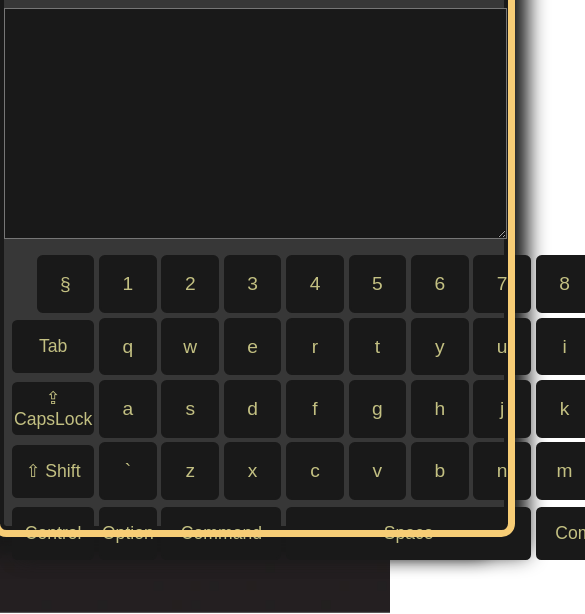
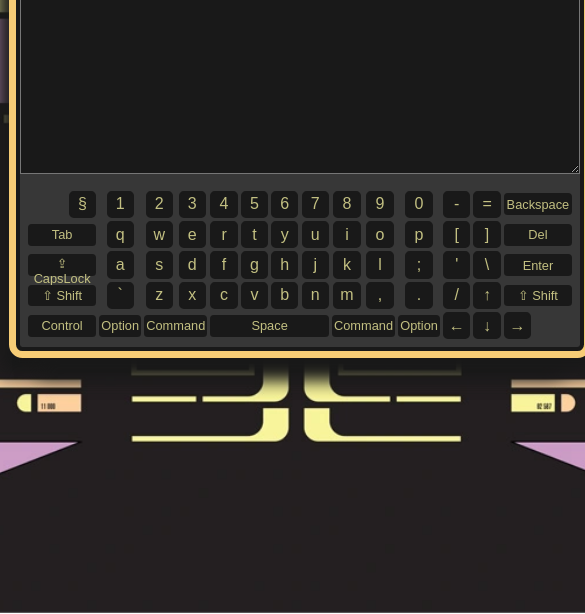
Before and after one commit to VladimirTumiloDenisovich/RSS-Virtual-Keyboard, a website with bundled scripts: page index.html in a window 390 px wide. Shown: the part 230-844 px from the top of the page, 585 px wide, since content can reach past the window. Built offline with nearby package versions, Linux system fonts and the light colour scheme.

Commit message:
feat: add @media for 600px size

```diff
--- a/css/style.css
+++ b/css/style.css
@@ -27,7 +27,6 @@
   height: 100%;
   opacity: 1;
   background: #000000;  background-image: url('../assets/background-img.png');
-
   background-repeat: no-repeat;
   background-position: 50% 0;
   background-size: cover;
@@ -37,10 +36,11 @@
   position: relative;
   z-index: 2;
 
-  margin: 5em auto;
-  min-width: 500px;
+  margin: 2em auto;
+  min-width: 560px;
   max-width: 1000px;
-  height: 42rem;
+  min-height: 30rem;
+  max-height: 39rem;
 
   font-family: "Atures 300 Personal Use Only", 'Comfortaa', sans-serif;;
 
@@ -123,13 +123,12 @@
 }
 
 .key {
-  height: 3em;
+  height: 2.5em;
   color: #c3c082;
   background: #191919;
   border: 2px solid #191919;
   border-radius: 0.3em;
   font-family: 'Comfortaa', sans-serif;
-
 
   transition: .2s;
 }
@@ -152,7 +151,7 @@
 }
 
 .keyboard__key_small {
-  width: 3em;
+  width: 2.5em;
   font-size: 1.2em;
 }
 
@@ -199,3 +198,34 @@
 .key_position-end {
   justify-self: start;
 }
+
+
+@media screen and (max-width: 850px) {
+
+  .body::before {
+    min-width: 37rem;
+  }
+
+  .keyboard-area {
+    margin: 2em 1em;
+  }
+
+  .keyboard__container {
+    gap: 0.2em;
+  }
+
+  .key {
+    height: 1.7em;
+  }
+
+  .keyboard__key_small {
+    width: 1.7em;
+    font-size: 1em;
+  }
+
+  .keyboard__key_medium {
+    width: 100%;
+    font-size: 0.8em;
+  }
+
+}
```
